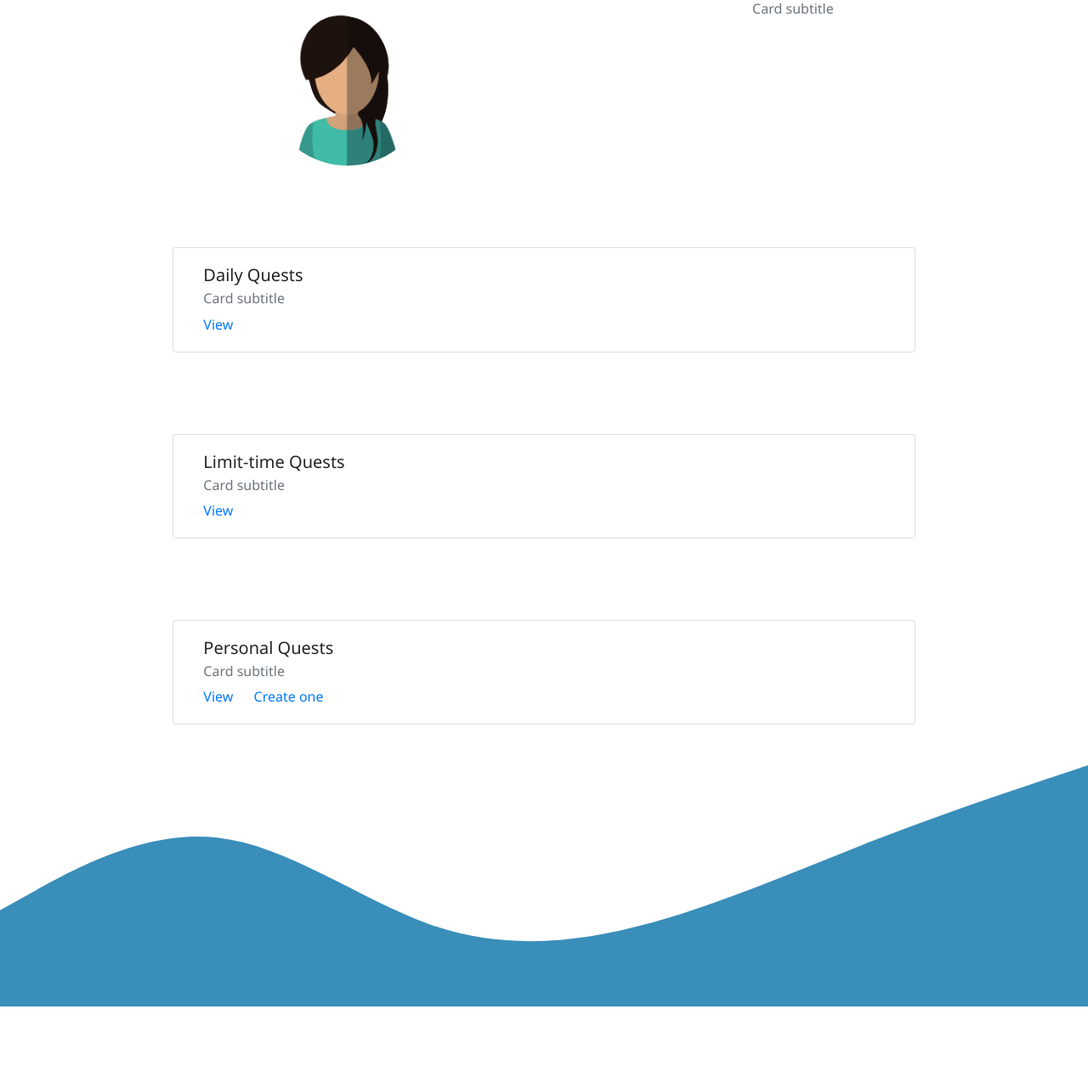
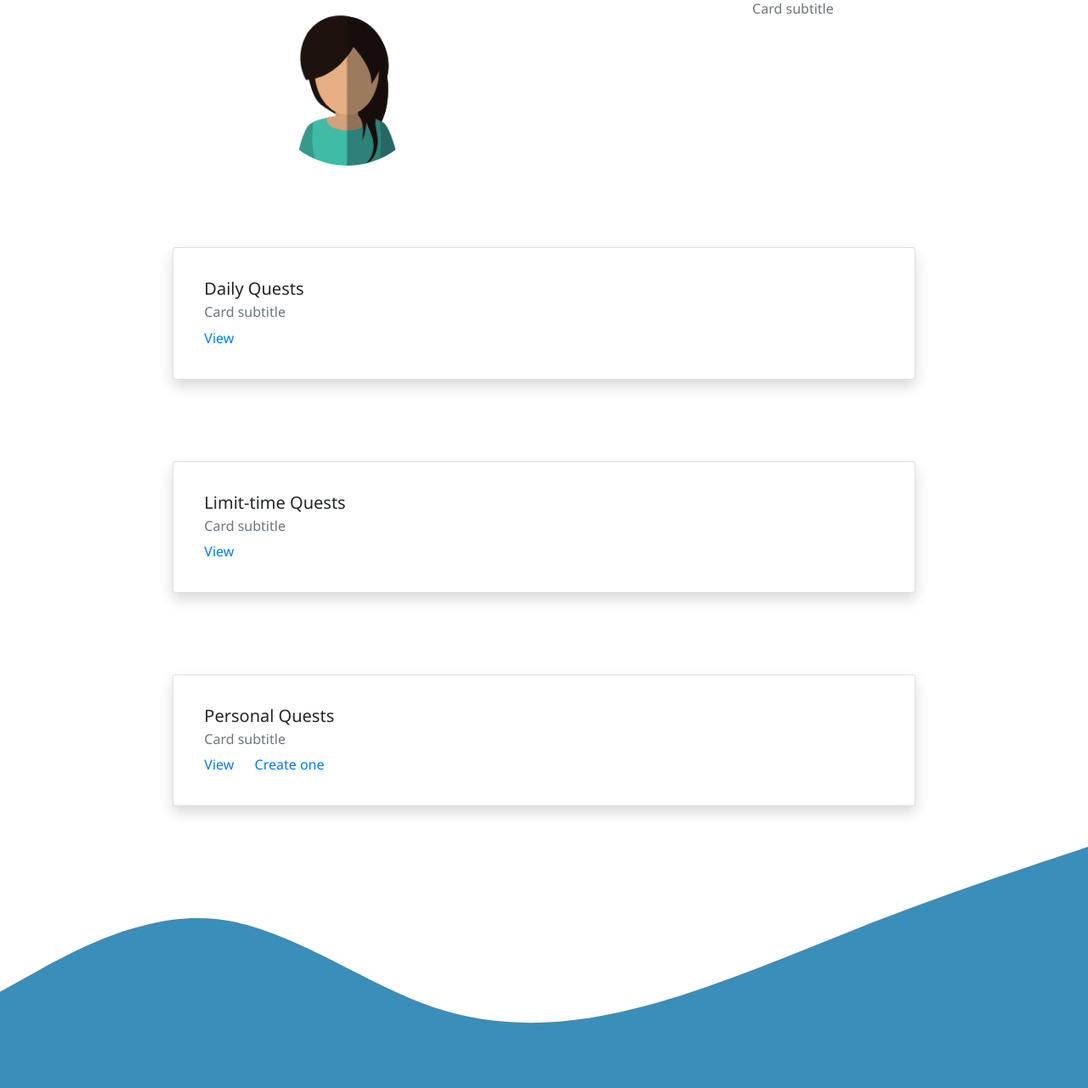
Before and after one commit to Tristan-Samson/Get-Out, a Symfony app: template templates/dashboard/index.html.twig in a window 1280 px wide. Shown: the part 438-1719 px from the top of the page at 85% size. Before the commit the page ends 1623 px from the top, so only its background shows below. Run offline with Twig, Linux system fonts and the light colour scheme; the template is opened without the code that fills it, so the values that code supplies are empty; some libraries are stand-ins or nearby versions.

Commit message:
version_0.2

```diff
--- a/templates/dashboard/index.html.twig
+++ b/templates/dashboard/index.html.twig
@@ -20,9 +20,9 @@
 
 
     <div class="row justify-content-center mt-5">
-        <div class="card  col-10 col-md-8 col-lg-8 m-5">
-            <div class="card-body">
-                <h5 class="card-title">Daily Quests</h5>
+        <div class="card  col-10 col-md-8 col-lg-8 m-5 rounded shadow p-3 mb-5 bg-white rounded">
+            <div class="card-body ">
+                <h5 class="card-title ">Daily Quests</h5>
                 <h6 class="card-subtitle mb-2 text-muted">Card subtitle</h6>
                 {% for daily in dailys %}
                 <a href="{{ path('quest_show' , { 'id': daily.id} )}}"><p class="card-text">{{ daily.name  }}</p></a>
@@ -30,8 +30,8 @@
                 <a href="{{ path('quest_type' , {'type': dailys.0.type}) }}" class="card-link align-items-end">View</a>
             </div>
         </div>
-        <div class="card col-10 col-md-8 col-lg-8 m-5">
-            <div class="card-body">
+        <div class="card col-10 col-md-8 col-lg-8 m-5 rounded shadow p-3 mb-5 bg-white rounded">
+            <div class="card-body ">
                 <h5 class="card-title">Limit-time Quests</h5>
                 <h6 class="card-subtitle mb-2 text-muted">Card subtitle</h6>
                 {% for limit in limits %}
@@ -40,8 +40,8 @@
                 <a href="{{ path('quest_type' , {'type': limits.1.type}) }}" class="card-link">View</a>
             </div>
         </div>
-        <div class="card col-10 col-md-8 col-lg-8 m-5 ">
-            <div class="card-body">
+        <div class="card col-10 col-md-8 col-lg-8 m-5 rounded shadow p-3 mb-5 bg-white rounded">
+            <div class="card-body ">
                 <h5 class="card-title">Personal Quests</h5>
                 <h6 class="card-subtitle mb-2 text-muted">Card subtitle</h6>
                 {% for personal in personals %}
```
